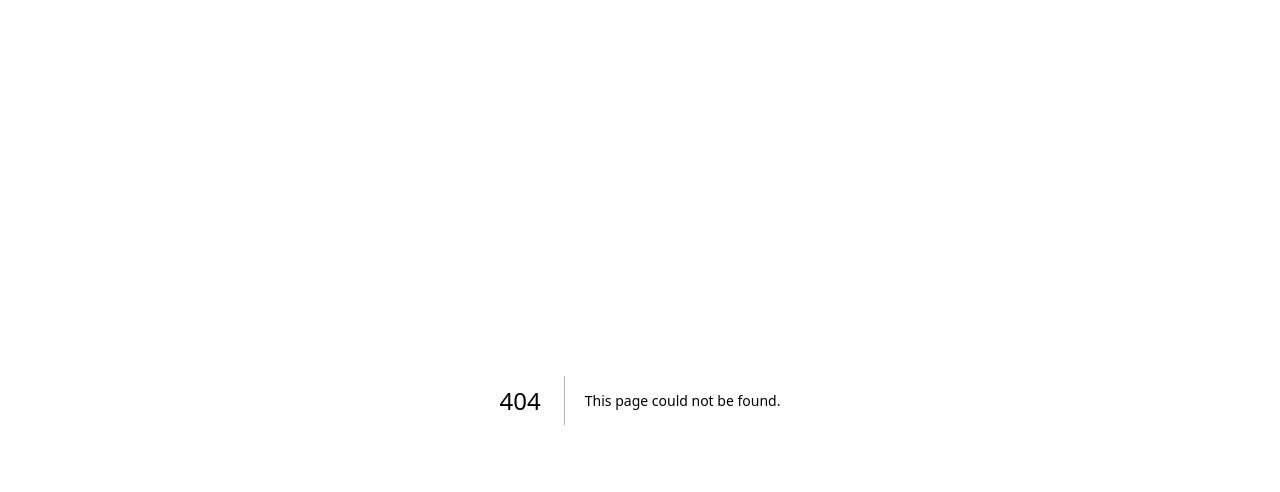
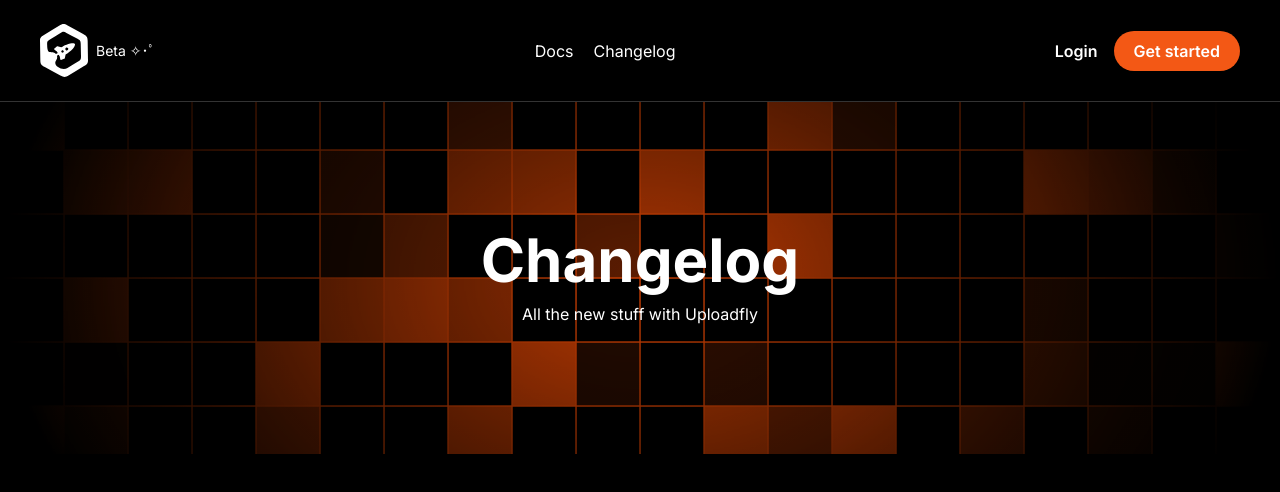
Before and after one commit to uploadfly/uploadfly.co, a Next.js app: page /changelog in a window 1280 px wide. Before the commit this address had no page. Shown: the top 492 px of the page. Built offline with nearby package versions, Linux system fonts and the light colour scheme.

Commit message:
created page.tsx for changelog

```diff
--- /dev/null
+++ b/app/changelog/page.tsx
@@ -0,0 +1,25 @@
+import Navbar from "@/components/Navbar";
+
+const Changelog = () => {
+  return (
+    <div>
+      <div className="border-b border-white/20 w-full">
+        <Navbar />
+      </div>
+      <div
+        className="w-full flex items-center justify-center flex-col py-32 gap-3"
+        style={{
+          backgroundImage:
+            "linear-gradient(rgba(0,0,0,0.2), rgba(0,0,0,0.2)), url(/grid-bg.png)",
+          backgroundSize: "cover",
+          backgroundPosition: "center",
+        }}
+      >
+        <h1 className="text-white text-6xl font-bold">Changelog</h1>
+        <p>All the new stuff with Uploadfly</p>
+      </div>
+    </div>
+  );
+};
+
+export default Changelog;
```
